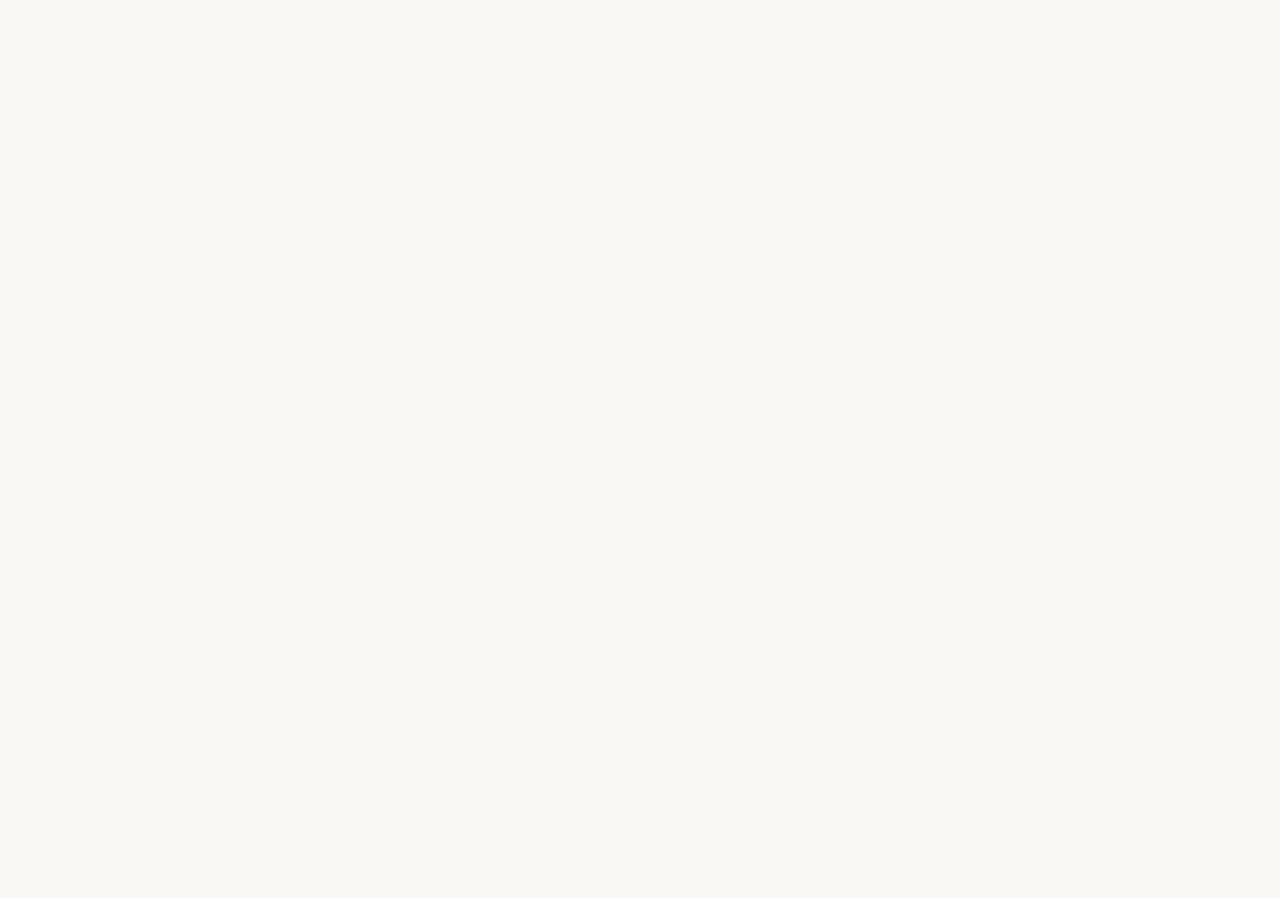
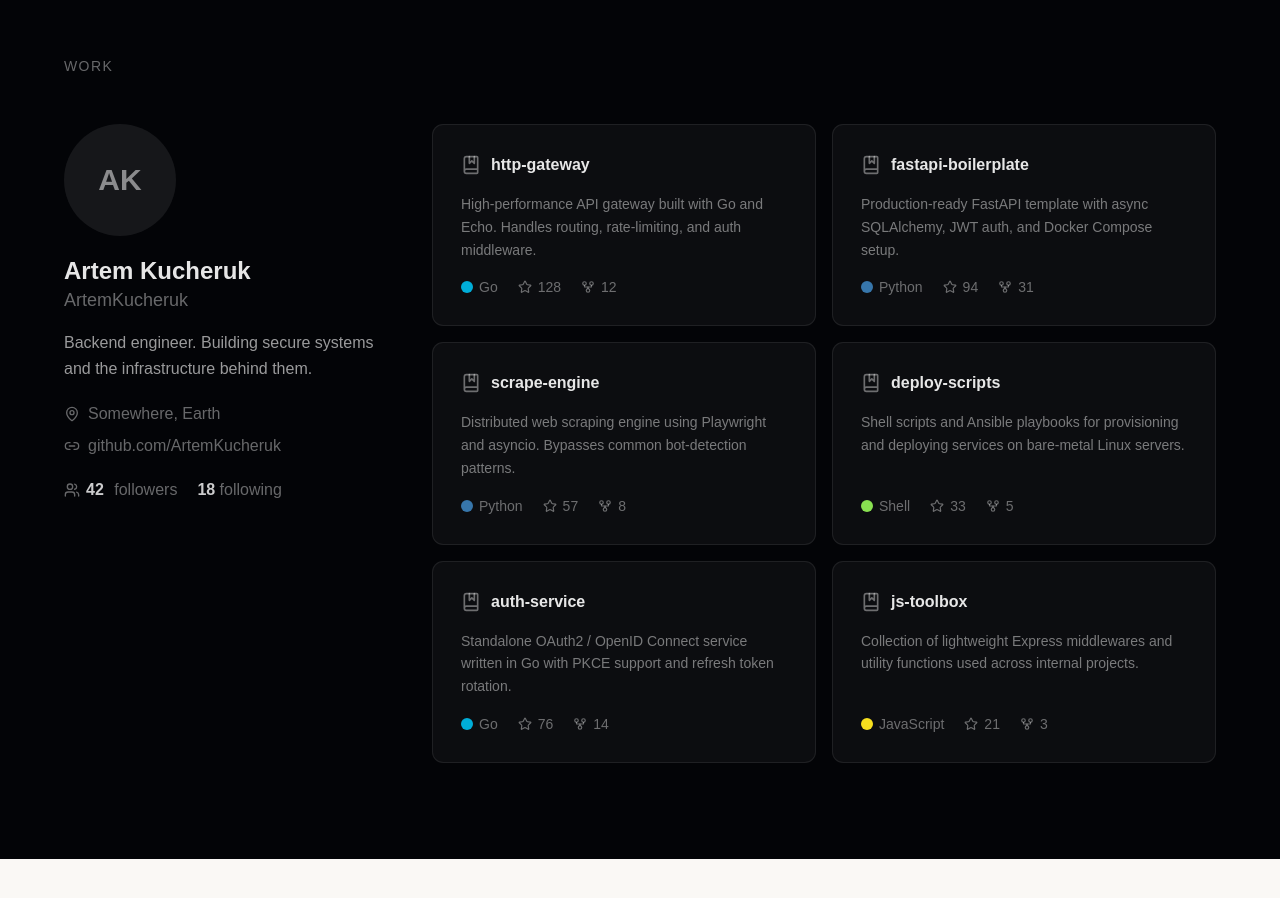
Before and after one commit to ArtemKucheruk/portfolio, a Next.js app: page / in a window 1280 px wide. Shown: the part 1640-2538 px from the top of the page. Built offline with nearby package versions, Linux system fonts and the light colour scheme; a web font is replaced by a local one.

Commit message:
feat: project section

```diff
--- a/src/components/sections/Hero.tsx
+++ b/src/components/sections/Hero.tsx
@@ -36,24 +36,24 @@ export function Hero() {
       data-header-theme="dark"
       className="relative flex min-h-svh flex-col items-center justify-center bg-[oklch(0.11_0.008_260)] px-6"
     >
-      <div className="max-w-3xl w-full">
-        <div className="flex flex-col gap-4">
+      <div className="max-w-5xl w-full">
+        <div className="flex flex-col gap-2">
           <AnimatedLine
             delay={0.6}
-            className="block text-[clamp(3rem,10vw,7rem)] font-bold leading-none tracking-tight"
+            className="block text-[clamp(4rem,12vw,10rem)] font-bold leading-none tracking-tight"
           >
             Artem
           </AnimatedLine>
           <AnimatedLine
             delay={0.85}
-            className="block text-[clamp(3rem,10vw,7rem)] font-bold leading-none tracking-tight"
+            className="block text-[clamp(4rem,12vw,10rem)] font-bold leading-none tracking-tight"
           >
             Kucheruk
           </AnimatedLine>
         </div>
 
         <motion.p
-          className="mt-10 text-[clamp(1rem,2.5vw,1.375rem)] leading-relaxed"
+          className="mt-12 text-[clamp(1.125rem,2.5vw,1.625rem)] leading-relaxed"
           initial={{ opacity: 0, y: 12 }}
           animate={{ opacity: 1, y: 0 }}
           transition={{ duration: 0.7, delay: 1.5, ease: "easeOut" }}
--- a/src/components/sections/Projects.tsx
+++ b/src/components/sections/Projects.tsx
@@ -1,7 +1,196 @@
+"use client";
+
+import { motion } from "motion/react";
+import { MapPin, Link2, Users, Star, GitFork, BookMarked } from "lucide-react";
+
+// — Replace with real data later —
+const PROFILE = {
+  name: "Artem Kucheruk",
+  username: "ArtemKucheruk",
+  bio: "Backend engineer. Building secure systems and the infrastructure behind them.",
+  location: "Somewhere, Earth",
+  website: "github.com/ArtemKucheruk",
+  followers: 42,
+  following: 18,
+  repos: 24,
+};
+
+const LANG_COLORS: Record<string, string> = {
+  Go: "#00ADD8",
+  Python: "#3776AB",
+  JavaScript: "#F7DF1E",
+  TypeScript: "#3178C6",
+  Shell: "#89E051",
+};
+
+const PROJECTS = [
+  {
+    name: "http-gateway",
+    description:
+      "High-performance API gateway built with Go and Echo. Handles routing, rate-limiting, and auth middleware.",
+    language: "Go",
+    stars: 128,
+    forks: 12,
+  },
+  {
+    name: "fastapi-boilerplate",
+    description:
+      "Production-ready FastAPI template with async SQLAlchemy, JWT auth, and Docker Compose setup.",
+    language: "Python",
+    stars: 94,
+    forks: 31,
+  },
+  {
+    name: "scrape-engine",
+    description:
+      "Distributed web scraping engine using Playwright and asyncio. Bypasses common bot-detection patterns.",
+    language: "Python",
+    stars: 57,
+    forks: 8,
+  },
+  {
+    name: "deploy-scripts",
+    description:
+      "Shell scripts and Ansible playbooks for provisioning and deploying services on bare-metal Linux servers.",
+    language: "Shell",
+    stars: 33,
+    forks: 5,
+  },
+  {
+    name: "auth-service",
+    description:
+      "Standalone OAuth2 / OpenID Connect service written in Go with PKCE support and refresh token rotation.",
+    language: "Go",
+    stars: 76,
+    forks: 14,
+  },
+  {
+    name: "js-toolbox",
+    description:
+      "Collection of lightweight Express middlewares and utility functions used across internal projects.",
+    language: "JavaScript",
+    stars: 21,
+    forks: 3,
+  },
+];
+
+function ProjectCard({
+  project,
+  index,
+}: {
+  project: (typeof PROJECTS)[number];
+  index: number;
+}) {
+  const color = LANG_COLORS[project.language] ?? "#888";
+  return (
+    <motion.div
+      className="flex flex-col gap-4 rounded-xl border border-white/8 bg-white/4 p-7"
+      initial={{ opacity: 0, y: 16 }}
+      whileInView={{ opacity: 1, y: 0 }}
+      viewport={{ once: true, margin: "-40px" }}
+      transition={{ duration: 0.45, delay: index * 0.07, ease: "easeOut" }}
+      whileHover={{ y: -3, transition: { duration: 0.2 } }}
+    >
+      <div className="flex items-start gap-2.5">
+        <BookMarked className="mt-0.5 size-5 shrink-0 text-white/40" />
+        <span className="text-base font-semibold text-white/90 hover:underline cursor-pointer">
+          {project.name}
+        </span>
+      </div>
+
+      <p className="flex-1 text-sm leading-relaxed text-white/45">
+        {project.description}
+      </p>
+
+      <div className="flex items-center gap-5 text-sm text-white/40">
+        <span className="flex items-center gap-1.5">
+          <span
+            className="size-3 rounded-full"
+            style={{ backgroundColor: color }}
+          />
+          {project.language}
+        </span>
+        <span className="flex items-center gap-1.5">
+          <Star className="size-3.5" />
+          {project.stars}
+        </span>
+        <span className="flex items-center gap-1.5">
+          <GitFork className="size-3.5" />
+          {project.forks}
+        </span>
+      </div>
+    </motion.div>
+  );
+}
+
 export function Projects() {
   return (
-    <section id="projects" data-header-theme="light" className="flex min-h-svh items-center justify-center px-6">
-      {/* Phase 4 */}
+    <section
+      id="projects"
+      data-header-theme="dark"
+      className="min-h-svh bg-[oklch(0.11_0.008_260)] px-6 py-24"
+    >
+      <div className="mx-auto max-w-6xl">
+        <motion.p
+          className="mb-12 text-sm font-medium uppercase tracking-widest text-white/40"
+          initial={{ opacity: 0 }}
+          whileInView={{ opacity: 1 }}
+          viewport={{ once: true }}
+          transition={{ duration: 0.6 }}
+        >
+          Work
+        </motion.p>
+
+        <div className="flex flex-col gap-10 lg:flex-row lg:gap-12">
+          {/* Left: GitHub profile */}
+          <motion.aside
+            className="w-full shrink-0 lg:sticky lg:top-24 lg:w-80 lg:self-start"
+            initial={{ opacity: 0, x: -20 }}
+            whileInView={{ opacity: 1, x: 0 }}
+            viewport={{ once: true }}
+            transition={{ duration: 0.6, ease: "easeOut" }}
+          >
+            <div className="mb-5 flex size-28 items-center justify-center rounded-full bg-white/8 text-3xl font-bold text-white/50 select-none">
+              AK
+            </div>
+
+            <h2 className="text-2xl font-bold leading-tight text-white/90">{PROFILE.name}</h2>
+            <p className="text-lg text-white/40">{PROFILE.username}</p>
+
+            <p className="mt-4 text-base leading-relaxed text-white/60">
+              {PROFILE.bio}
+            </p>
+
+            <div className="mt-5 flex flex-col gap-2 text-base text-white/40">
+              <span className="flex items-center gap-2">
+                <MapPin className="size-4 shrink-0" />
+                {PROFILE.location}
+              </span>
+              <span className="flex items-center gap-2">
+                <Link2 className="size-4 shrink-0" />
+                {PROFILE.website}
+              </span>
+            </div>
+
+            <div className="mt-5 flex gap-5 text-base text-white/40">
+              <span className="flex items-center gap-1.5">
+                <Users className="size-4" />
+                <strong className="text-white/80">{PROFILE.followers}</strong>&nbsp;followers
+              </span>
+              <span>
+                <strong className="text-white/80">{PROFILE.following}</strong>&nbsp;following
+              </span>
+            </div>
+          </motion.aside>
+
+          {/* Right: project cards */}
+          <div className="grid flex-1 grid-cols-1 gap-4 sm:grid-cols-2">
+            {PROJECTS.map((project, i) => (
+              <ProjectCard key={project.name} project={project} index={i} />
+            ))}
+          </div>
+        </div>
+      </div>
     </section>
   );
 }
--- a/src/components/sections/Skills.tsx
+++ b/src/components/sections/Skills.tsx
@@ -32,16 +32,16 @@ function SkillRow({
 }) {
   return (
     <motion.div
-      className="grid grid-cols-[140px_1fr] items-baseline gap-6 border-t border-border py-6"
+      className="grid grid-cols-[180px_1fr] items-baseline gap-8 border-t border-border py-8"
       initial={{ opacity: 0, y: 20 }}
       whileInView={{ opacity: 1, y: 0 }}
       viewport={{ once: true, margin: "-60px" }}
       transition={{ duration: 0.55, delay, ease: "easeOut" }}
     >
-      <span className="text-xs font-medium uppercase tracking-widest text-muted-foreground">
+      <span className="text-sm font-medium uppercase tracking-widest text-muted-foreground">
         {category}
       </span>
-      <span className="text-xl leading-relaxed text-foreground">
+      <span className="text-3xl leading-relaxed text-foreground">
         {items.join("  ·  ")}
       </span>
     </motion.div>
@@ -55,7 +55,7 @@ export function Skills() {
       data-header-theme="light"
       className="flex min-h-svh items-center bg-secondary px-6 py-24"
     >
-      <div className="mx-auto w-full max-w-3xl">
+      <div className="mx-auto w-full max-w-5xl">
         <motion.p
           className="mb-16 text-sm font-medium uppercase tracking-widest text-muted-foreground"
           initial={{ opacity: 0 }}
```
